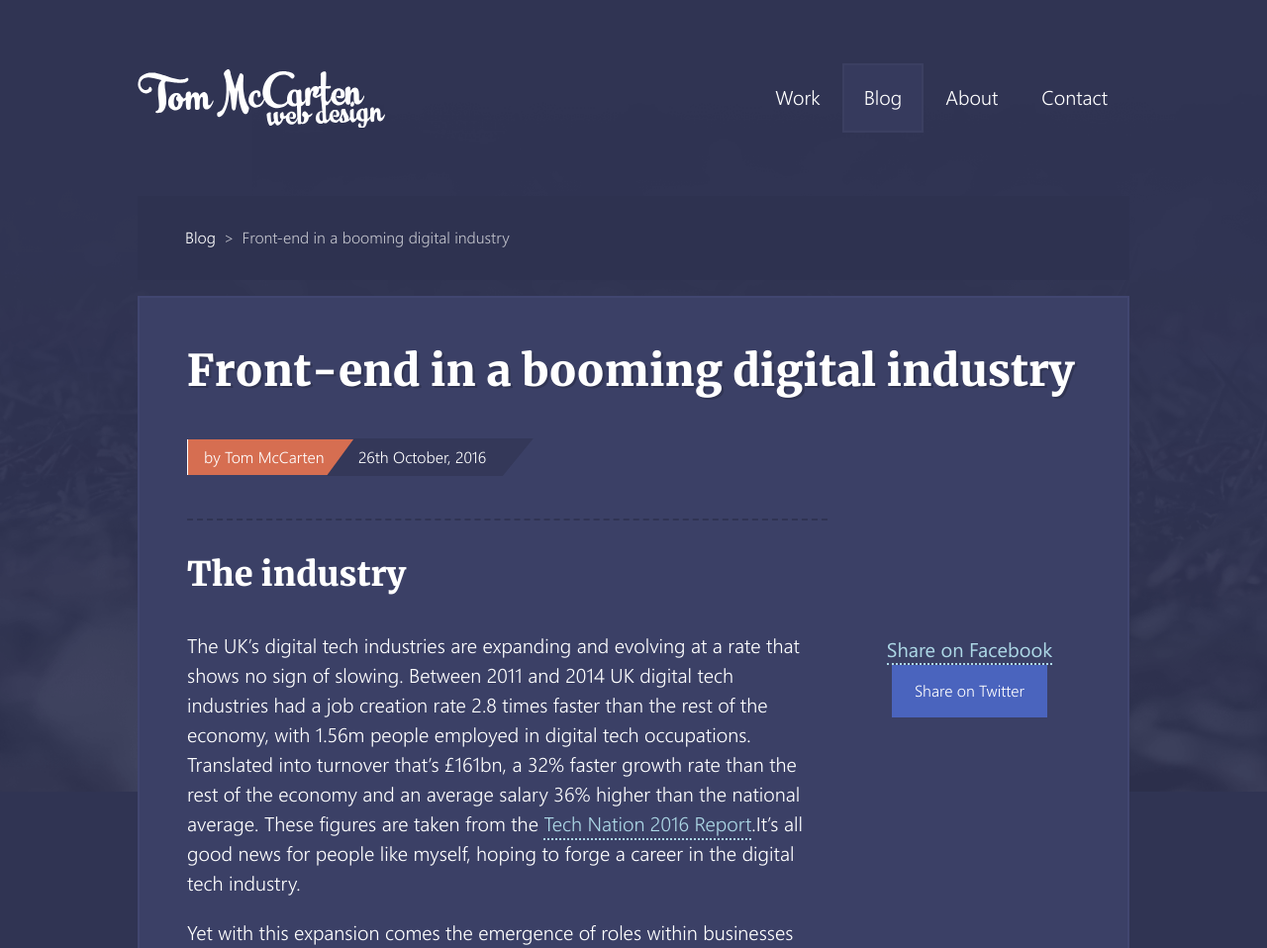
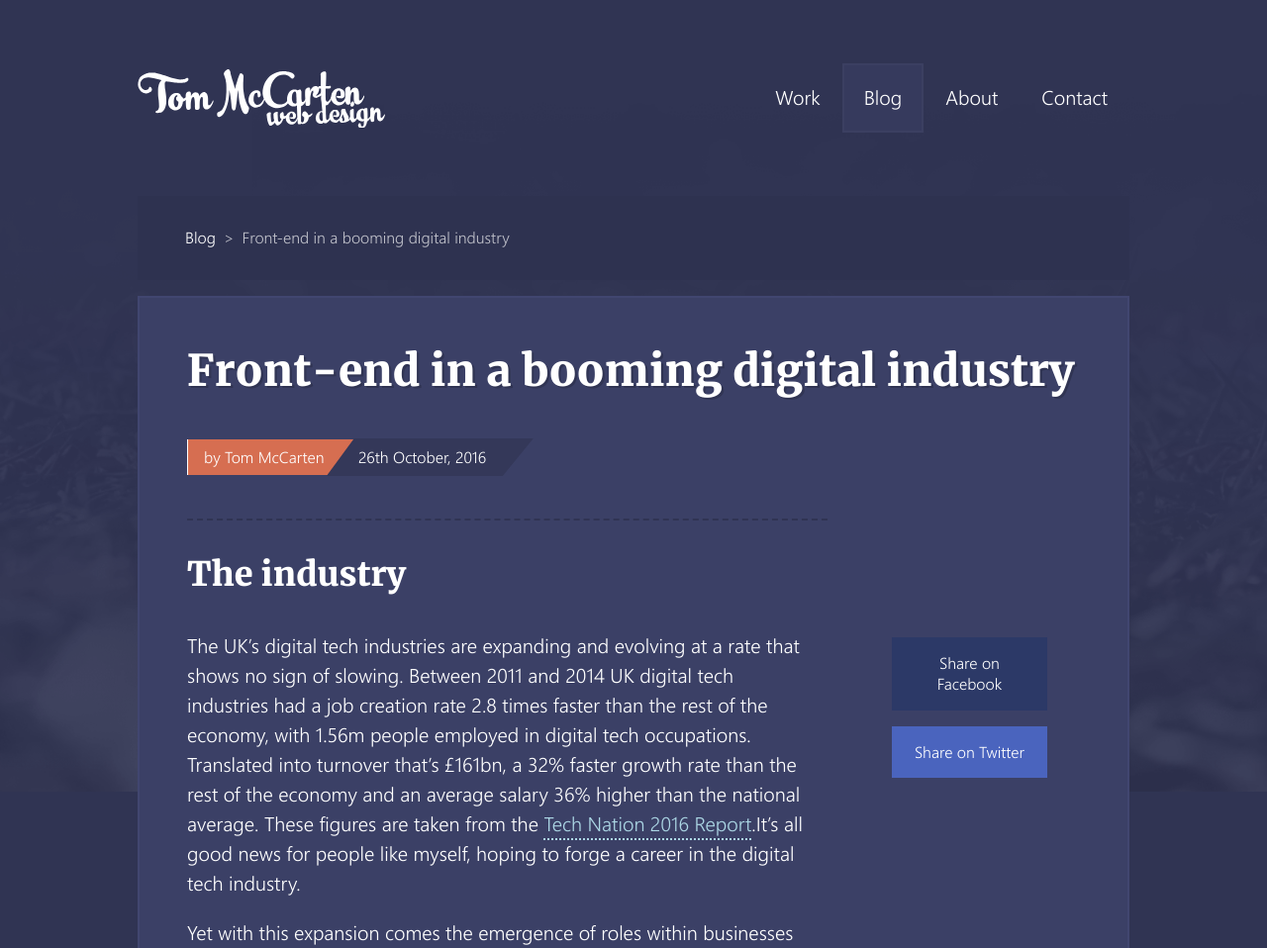
Before and after one commit to tmccarten/portfolio-redesign, a PHP site: page /dist/blog/2016/front-end-in-a-booming-digital-industry.php in a window 1280 px wide. Shown: the top 958 px of the page at 99% size. Run offline with PHP 8.4, Linux system fonts and the light colour scheme; some libraries are stand-ins or nearby versions.

Commit message:
fix wrong class and paste in dist

```diff
--- a/blog/2016/front-end-in-a-booming-digital-industry.php
+++ b/blog/2016/front-end-in-a-booming-digital-industry.php
@@ -75,7 +75,7 @@
                 </section><!-- blogpost content ends -->
 
                 <aside class="blogpost__share">
-                  <a href="https://www.facebook.com/sharer/sharer.php?u=http%3A//tommccarten.co.uk/blog/2016/front-end-in-a-booming-digital-industry.php" class="content__link" title="Building-my-portfolio" class="btn-share">Share on Facebook</a>
+                  <a href="https://www.facebook.com/sharer/sharer.php?u=http%3A//tommccarten.co.uk/blog/2016/front-end-in-a-booming-digital-industry.php" class="btn-share" title="Building-my-portfolio" class="btn-share">Share on Facebook</a>
                   <a href="https://twitter.com/home?status=http%3A//tommccarten.co.uk/blog/2016/front-end-in-a-booming-digital-industry.php" class="btn-share btn-share--twitter">Share on Twitter</a>
                 </aside>
 
--- a/dist/blog/2016/front-end-in-a-booming-digital-industry.php
+++ b/dist/blog/2016/front-end-in-a-booming-digital-industry.php
@@ -75,7 +75,7 @@
                 </section><!-- blogpost content ends -->
 
                 <aside class="blogpost__share">
-                  <a href="https://www.facebook.com/sharer/sharer.php?u=http%3A//tommccarten.co.uk/blog/2016/front-end-in-a-booming-digital-industry.php" class="content__link" title="Building-my-portfolio" class="btn-share">Share on Facebook</a>
+                  <a href="https://www.facebook.com/sharer/sharer.php?u=http%3A//tommccarten.co.uk/blog/2016/front-end-in-a-booming-digital-industry.php" class="btn-share" title="Building-my-portfolio" class="btn-share">Share on Facebook</a>
                   <a href="https://twitter.com/home?status=http%3A//tommccarten.co.uk/blog/2016/front-end-in-a-booming-digital-industry.php" class="btn-share btn-share--twitter">Share on Twitter</a>
                 </aside>
 
```
